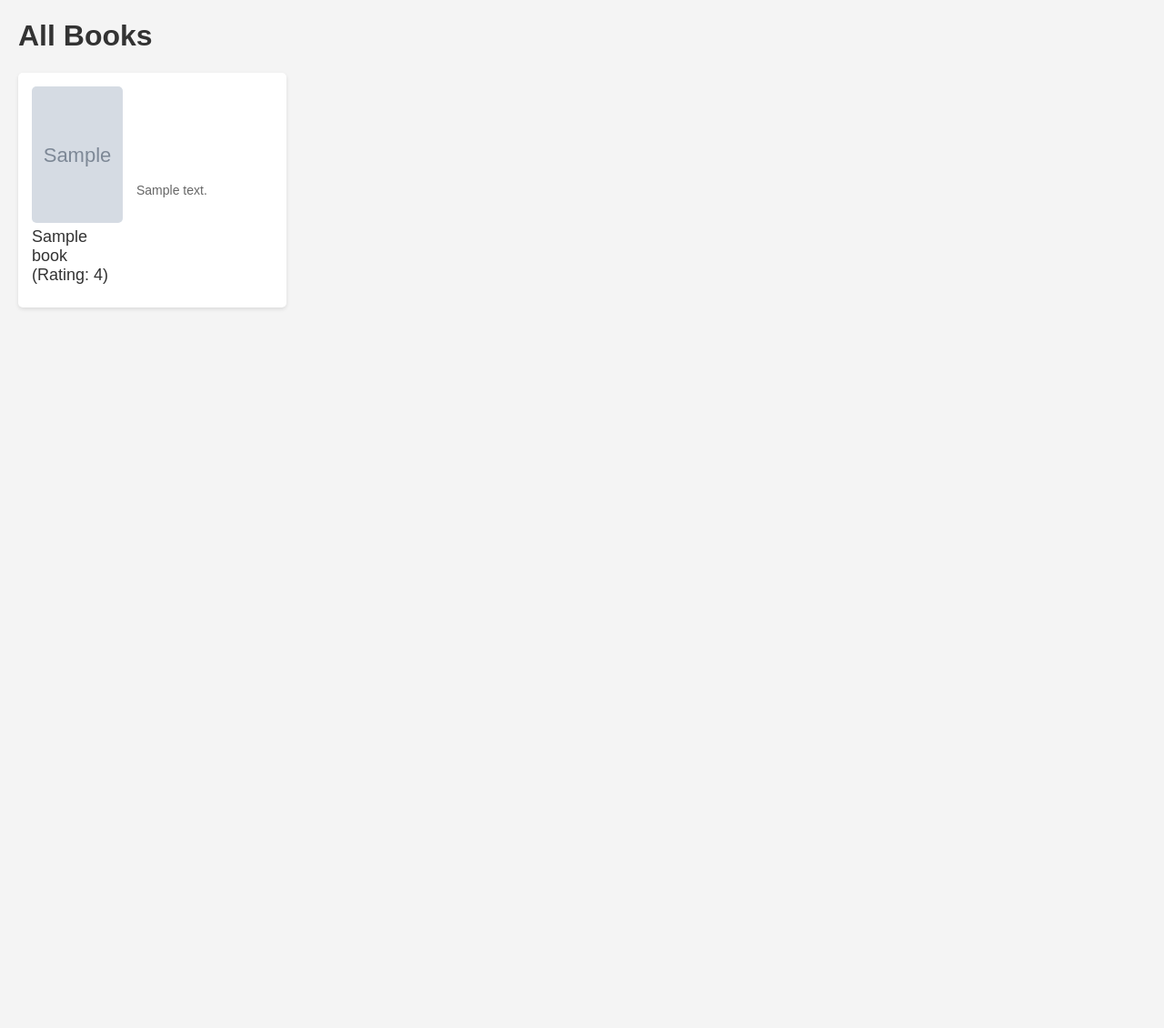
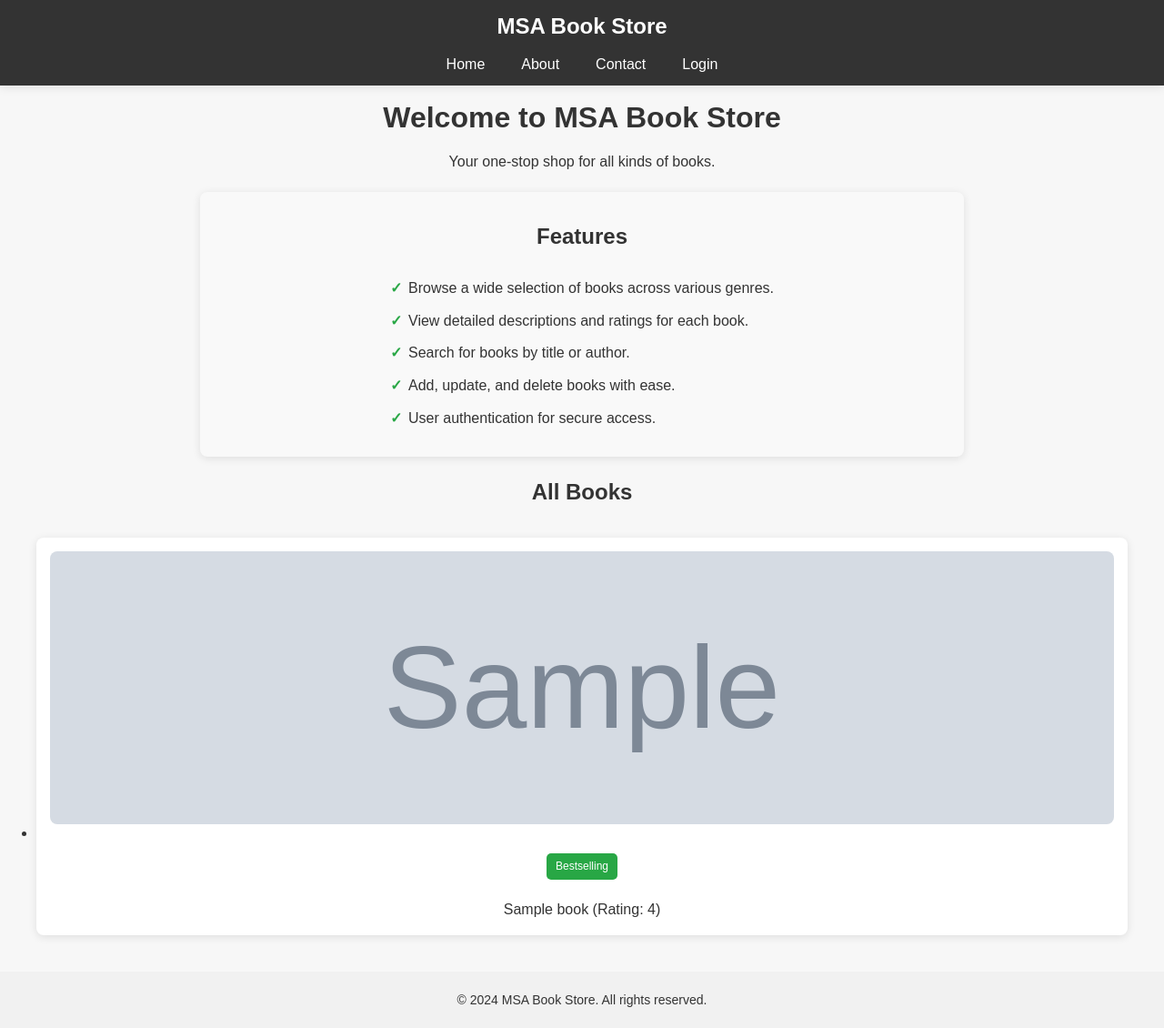
Before and after one commit to Mohamed-Salem-Ali/Book-Store, a Django app: page / in a window 1280 px wide. Shown: the whole page at 91% size. Before the commit the page ends 340 px from the top, so only its background shows below. Run offline with Django 4.2, Linux system fonts and the light colour scheme; tables that the repository leaves empty hold one stand-in row (values such as "Sample post"); grey boxes marked "Sample" are stand-in pictures.

Commit message:
Updates
Added images to each book
added header to base html file
added style.css to home and book-details page

```diff
--- a/Book_store/book_outlet/static/book_outlet/css/styles.css
+++ b/Book_store/book_outlet/static/book_outlet/css/styles.css
@@ -1,103 +1,186 @@
-/* styles.css */
+/* General Styles for Centering */
+.container {
+    max-width: 1200px;
+    margin: 0 auto;
+    padding: 0 15px;
+    text-align: center;
+}
+
+/* Header Styles */
+.site-header {
+    background-color: #333;
+    color: #fff;
+    padding: 10px 0;
+    box-shadow: 0 2px 10px rgba(0, 0, 0, 0.1);
+}
+
+.site-header .container {
+    display: flex;
+    justify-content: center;
+    align-items: center;
+    flex-direction: column;
+}
+
+.site-title {
+    margin: 0;
+    font-size: 24px;
+    font-weight: bold;
+}
+
+.site-title a {
+    color: #fff;
+    text-decoration: none;
+}
+
+.site-nav {
+    margin-top: 10px;
+}
+
+.site-nav ul {
+    list-style: none;
+    padding: 0;
+    margin: 0;
+    display: flex;
+    justify-content: center;
+    gap: 20px;
+}
+
+.site-nav a {
+    color: #fff;
+    text-decoration: none;
+    padding: 5px 10px;
+    transition: background-color 0.3s;
+}
+
+.site-nav a:hover {
+    background-color: #007bff;
+    border-radius: 5px;
+}
+
+/* Features Section */
+.features {
+    background-color: #f9f9f9;
+    border-radius: 8px;
+    padding: 20px;
+    margin: 20px auto;
+    box-shadow: 0 2px 10px rgba(0, 0, 0, 0.1);
+    max-width: 800px;
+    text-align: center;
+}
+
+.features h2 {
+    margin-bottom: 15px;
+}
+
+.features ul {
+    list-style: none;
+    padding: 0;
+    margin: 0 auto;
+    display: inline-block;
+    text-align: left;
+    align-items: center;
+}
+
+.features li {
+    margin: 10px 0;
+    padding-left: 20px;
+    position: relative;
+    align-items: center;
+}
+
+.features li:before {
+    content: '✓';
+    color: #28a745;
+    position: absolute;
+    left: 0;
+    font-weight: bold;
+}
+
+/* Footer Styles */
+.site-footer {
+    background-color: #f1f1f1;
+    color: #333;
+    padding: 10px 0;
+    text-align: center;
+    font-size: 14px;
+    margin-top: 20px;
+}
+
+
+/* General Styles */
 body {
     font-family: Arial, sans-serif;
-    background-color: #f4f4f4;
-    margin: 20px;
+    background-color: #f7f7f7;
+    margin: 0;
     padding: 0;
-}
-
-h1, h2 {
+    line-height: 1.6;
     color: #333;
 }
 
-ul {
-    list-style: none;
-    padding: 0;
+h1, h2 , p {
+    color: #333;
+    margin: 10px 0;
+    align-items: center;
+    text-align: center;
 }
 
+a {
+    text-decoration: none;
+    color: #007bff;
+}
+
+a:hover {
+    text-decoration: underline;
+}
+
+/* Book List (Home Page) */
 .book-list {
     display: grid;
-    grid-template-columns: repeat(auto-fill, minmax(250px, 1fr));
+    grid-template-columns: repeat(auto-fit, minmax(200px, 1fr));
     gap: 20px;
-    margin-top: 20px;
+    padding: 20px;
+    max-width: 1200px;
+    margin: 0 auto;
 }
 
 .book-item {
     background-color: #fff;
+    border-radius: 8px;
+    box-shadow: 0 2px 10px rgba(0, 0, 0, 0.1);
     padding: 15px;
-    border-radius: 5px;
-    box-shadow: 0 2px 4px rgba(0, 0, 0, 0.1);
-    display: grid;
-    grid-template-columns: 100px 1fr;
-    grid-gap: 15px;
-    align-items: center;
+    text-align: center;
+    transition: transform 0.3s;
+}
+
+.book-item:hover {
+    transform: translateY(-5px);
+}
+
+.book-link {
+    display: block;
+    color: #333;
 }
 
 .book-cover {
-    width: 100px;
-    height: 150px;
+    width: 100%;
+    height: auto;
+    max-height: 300px;
     object-fit: cover;
-    border-radius: 5px;
+    border-radius: 8px;
+    margin-bottom: 15px;
 }
 
-
-.book-info {
-    display: flex;
-    align-items: flex-start;
-    gap: 20px;
-}
-
-.bookdetails-cover {
-    width: 200px;
-    height: 290px;
-    object-fit: cover;
-    border-radius: 5px;
-}
-
-.book-meta {
-    flex-grow: 1;
-}
-
-
-.book-content {
-    display: flex;
-    flex-direction: column;
-    justify-content: space-between;
-}
-
-.book-link {
-    text-decoration: none;
-    color: #333;
-    font-size: 18px;
-    margin-bottom: 10px;
-}
-
-.book-link:hover {
-    color: #007bff;
-}
-
-.book-description {
-    color: #666;
-    font-size: 14px;
-}
-
-.book-detail {
-    background-color: #fff;
-    padding: 20px;
-    border-radius: 5px;
-    box-shadow: 0 2px 4px rgba(0, 0, 0, 0.1);
-}
-
-.book-detail h1 {
-    margin-bottom: 10px;
+.book-item p {
+    margin: 10px 0;
 }
 
 .badge {
     display: inline-block;
     padding: 5px 10px;
-    border-radius: 3px;
     font-size: 12px;
     color: #fff;
+    border-radius: 5px;
+    margin-bottom: 10px;
 }
 
 .bestseller {
--- a/Book_store/book_outlet/templates/base.html
+++ b/Book_store/book_outlet/templates/base.html
@@ -1,13 +1,33 @@
+{% load static %}
 <!DOCTYPE html>
 <html lang="en">
 <head>
     <meta charset="UTF-8">
     <meta name="viewport" content="width=device-width, initial-scale=1.0">
-    <title>{% block title %}{% endblock title %}</title>
-    {% load static %}
+    <title>{% block title %}MSA Book Store{% endblock title %}</title>
     <link rel="stylesheet" href="{% static 'book_outlet/css/styles.css' %}">
 </head>
 <body>
-    {% block content %}{% endblock content %}
+    <header class="site-header">
+        <div class="container">
+            <h1 class="site-title"><a href="{% url 'book_list' %}">MSA Book Store</a></h1>
+            <nav class="site-nav">
+                <ul>
+                    <li><a href="{% url 'book_list' %}">Home</a></li>
+                    <li><a href="#">About</a></li>
+                    <li><a href="#">Contact</a></li>
+                    <li><a href="#">Login</a></li>
+                </ul>
+            </nav>
+        </div>
+    </header>
+
+    <main class="site-content">
+        {% block content %}{% endblock content %}
+    </main>
+
+    <footer class="site-footer">
+        <p>&copy; 2024 MSA Book Store. All rights reserved.</p>
+    </footer>
 </body>
 </html>
--- a/Book_store/book_outlet/templates/index.html
+++ b/Book_store/book_outlet/templates/index.html
@@ -1,21 +1,45 @@
 {% extends "base.html" %}
 
 {% block title %}
-  All Books
+MSA Book Store
 {% endblock title %}
 
 {% block content %}
-  <h1>All Books</h1>
+
+<h1>Welcome to MSA Book Store</h1>
+  <p>Your one-stop shop for all kinds of books.</p>
+<section class="features">
+
+  <h2>Features</h2>
+  <ul>
+    <li>Browse a wide selection of books across various genres.</li>
+    <li>View detailed descriptions and ratings for each book.</li>
+    <li>Search for books by title or author.</li>
+    <li>Add, update, and delete books with ease.</li>
+    <li>User authentication for secure access.</li>
+  </ul>
+</section>
+
+<h2>All Books</h2>
 <ul class="book-list">
   {% for book in books %}
   <li class="book-item">
     <a class="book-link" href="{% url 'book_detail' slug=book.slug %}">
+
       {% if book.image %}
       <img src="{{ book.image.url }}" alt="{{ book.title }} cover" class="book-cover">
       {% endif %}
+      <p>
+        {% if book.is_bestselling %}
+        <span class="badge bestseller">Bestselling</span>
+        {% else %}
+        <span class="badge not-bestselling">Not a Bestselling</span>
+        {% endif %}
+      </p>
       {{ book.title }} (Rating: {{ book.rate }})
     </a>
-      <p class="book-description">{{ book.description|truncatewords:20 }}</p>
+
+    <!-- <p class="book-description">{{ book.description|truncatewords:20 }}</p> -->
   </li>
   {% endfor %}
 </ul>
```
Also changed, not shown: other parts of Book_store/book_outlet/static/book_outlet/css/styles.css (+64 -4 lines), Book_store/book_outlet/templates/book_detail.html (+5 -8 lines). Lines whose indentation alone changed are shown as unchanged.
